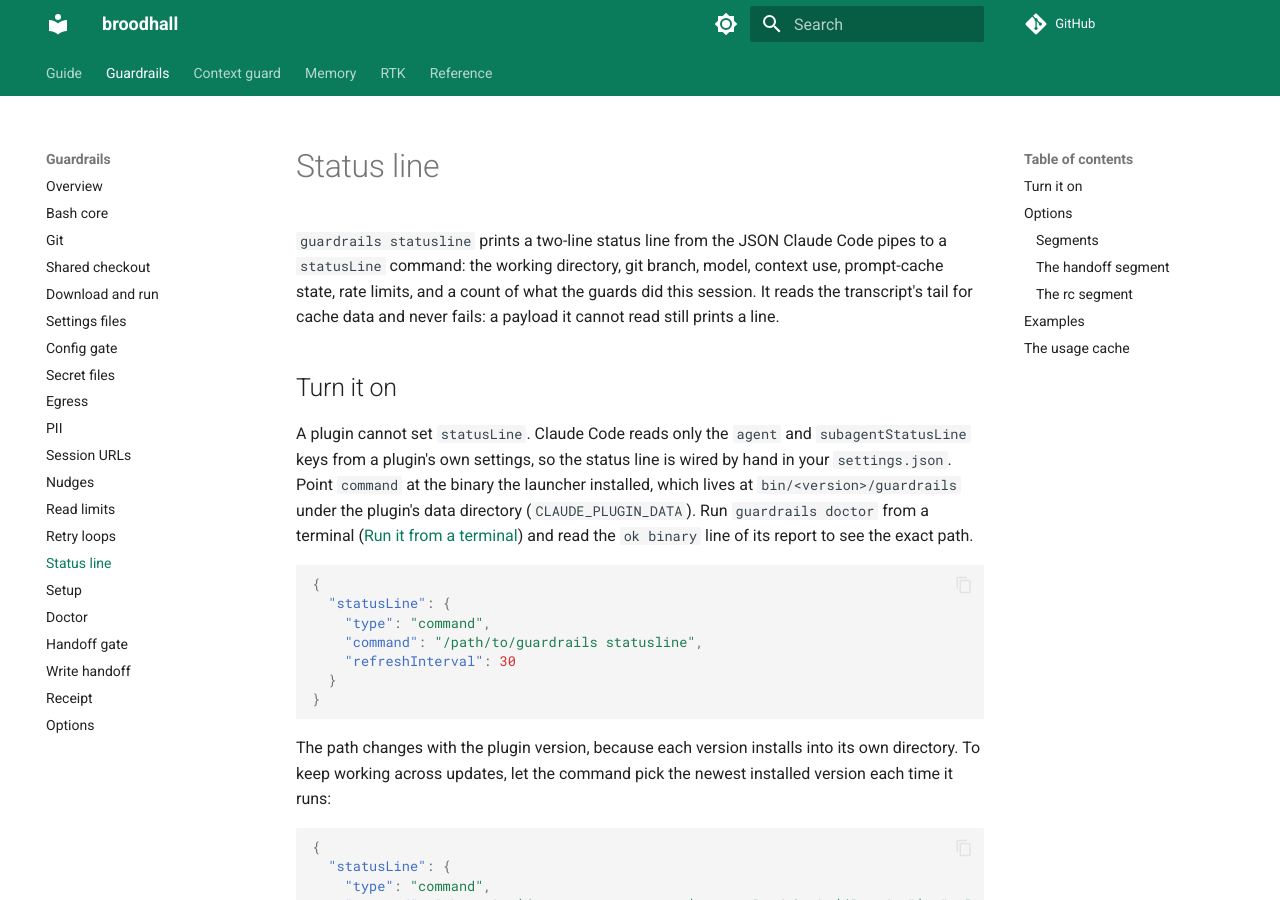
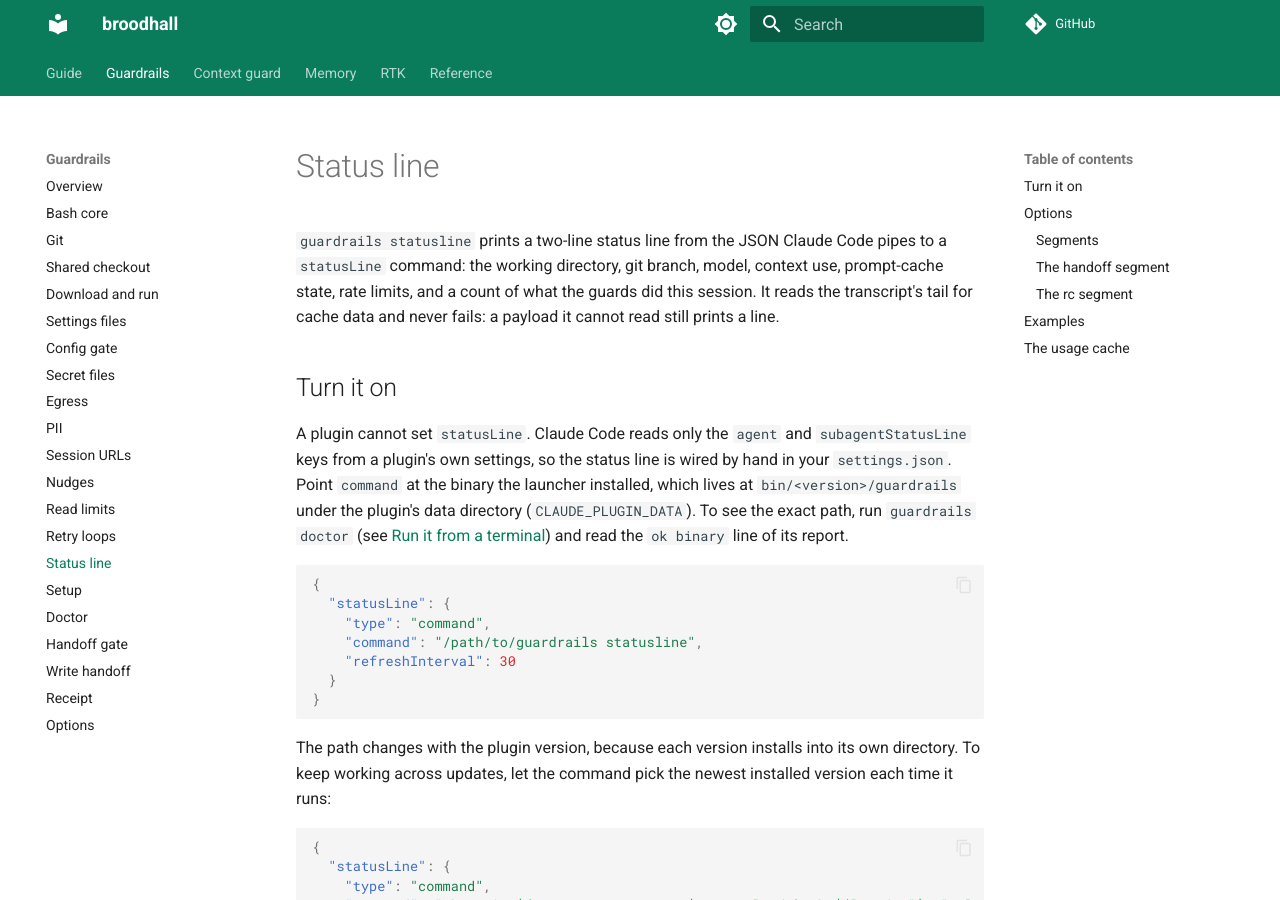
Before and after one commit to jj-scoll/broodhall, an MkDocs documentation site: the page built from docs/guardrails/statusline.md, in a window 1280 px wide and 900 px high. Built offline with MkDocs 1.6.1 and Material for MkDocs 9.7.7, drawn with Linux system fonts in a browser that asks for light colours; comment, search, counter and statistics services are not loaded.

Commit message:
fix(guardrails): also catch an existing bin/ that cannot be written
The pre-lock check only caught a data dir it could not create. An
existing read-only bin/ still said "another install is running". It now
tests that bin/ is writable too. Case 7 covers both, and skips as root.

Also: team-init reads CLAUDE_CONFIG_DIR once, the no-curl test skips an
empty PATH entry, and the statusline sentence reads cleanly.

Co-Authored-By: Claude Opus 5.5 <noreply@anthropic.com>

````diff
--- a/docs/guardrails/statusline.md
+++ b/docs/guardrails/statusline.md
@@ -12,8 +12,8 @@ A plugin cannot set `statusLine`. Claude Code reads only the `agent` and
 `subagentStatusLine` keys from a plugin's own settings, so the status line is wired by hand
 in your `settings.json`. Point `command` at the binary the launcher installed, which lives
 at `bin/<version>/guardrails` under the plugin's data directory (`CLAUDE_PLUGIN_DATA`).
-Run `guardrails doctor` from a terminal ([Run it from a terminal](index.md#run-it-from-a-terminal)) and read the `ok binary`
-line of its report to see the exact path.
+To see the exact path, run `guardrails doctor` (see [Run it from a terminal](index.md#run-it-from-a-terminal))
+and read the `ok binary` line of its report.
 
 ```json
 {
````
Also changed, not shown: 3 other files.
